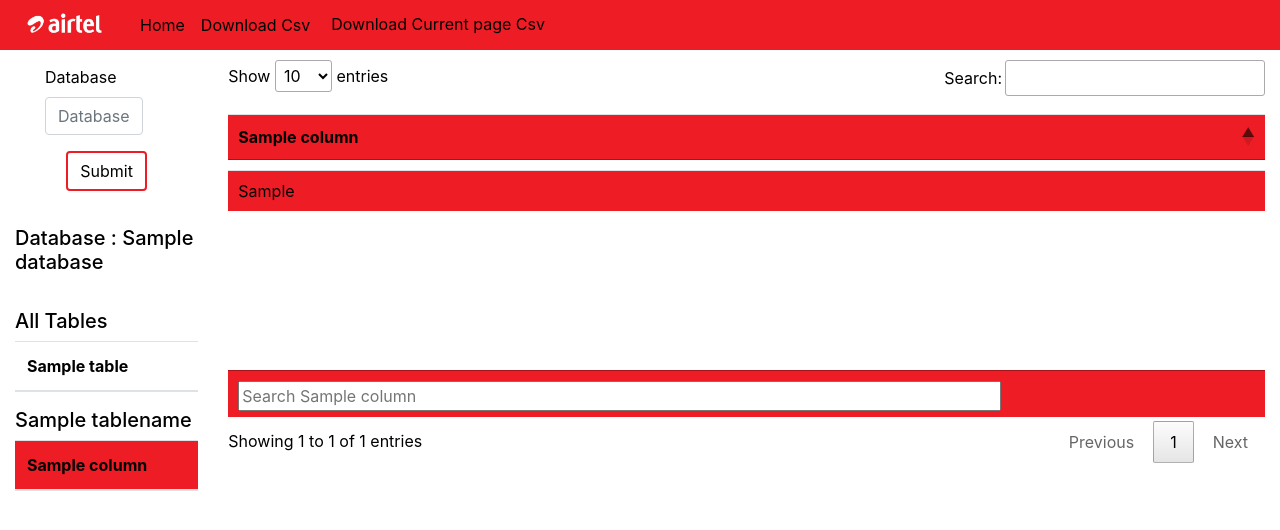
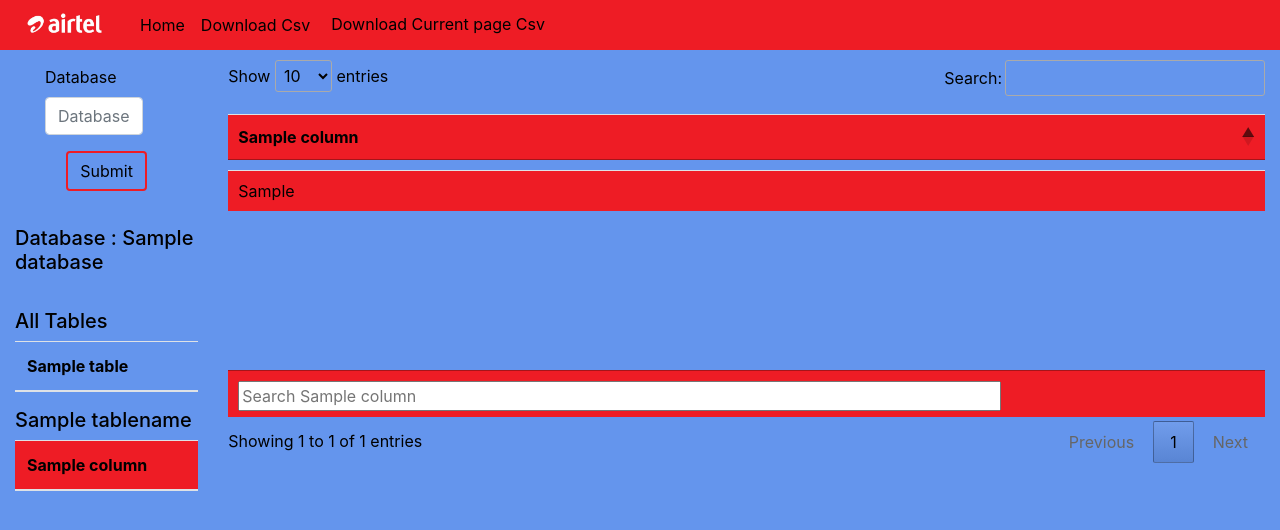
Before and after one commit to ShashwatShah24/SqliteManager, a Flask app: template templates/View.html in a window 1280 px wide. Shown: the top 530 px of the page. Run offline with Flask 2, Linux system fonts and the light colour scheme; the template is opened without the code that fills it: most values are stand-ins (such as "Sample title", 1, 10 or a date in 2020); lists and menus that the app fills with data are empty; some libraries are stand-ins or nearby versions.

Commit message:
4.3 commit

```diff
--- a/templates/View.html
+++ b/templates/View.html
@@ -16,7 +16,7 @@
   <script src="https://cdn.datatables.net/1.10.20/js/jquery.dataTables.min.js"></script>
 </head>
 
-<body style="background-color:white;color:black;">
+<body style="background-color:cornflowerblue;color:black;">
 
   <div style="background:#EE1C25;">
       <nav class="navbar navbar-expand-sm " style="height:50px;background-color:#EE1C25;">
```
